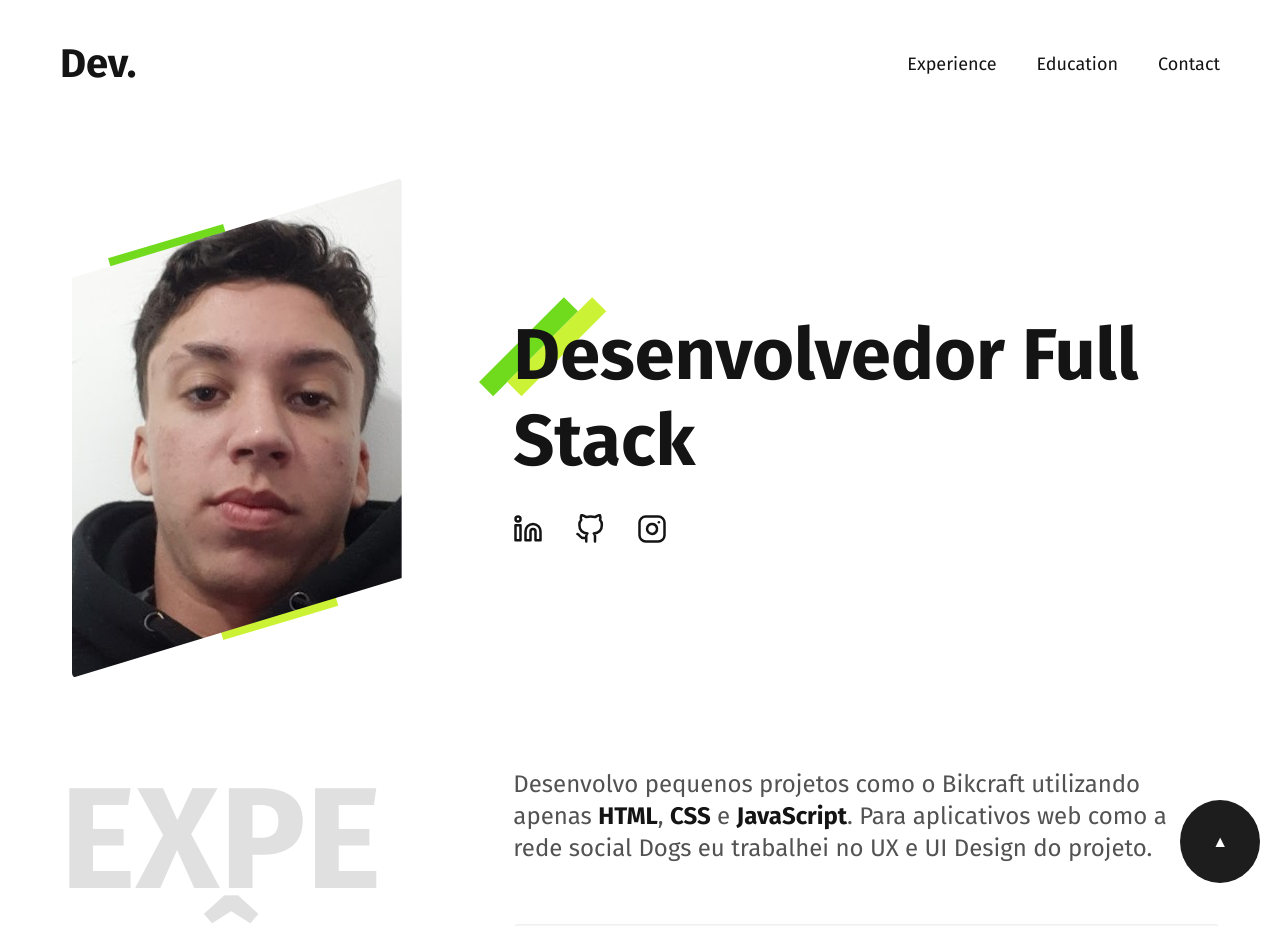
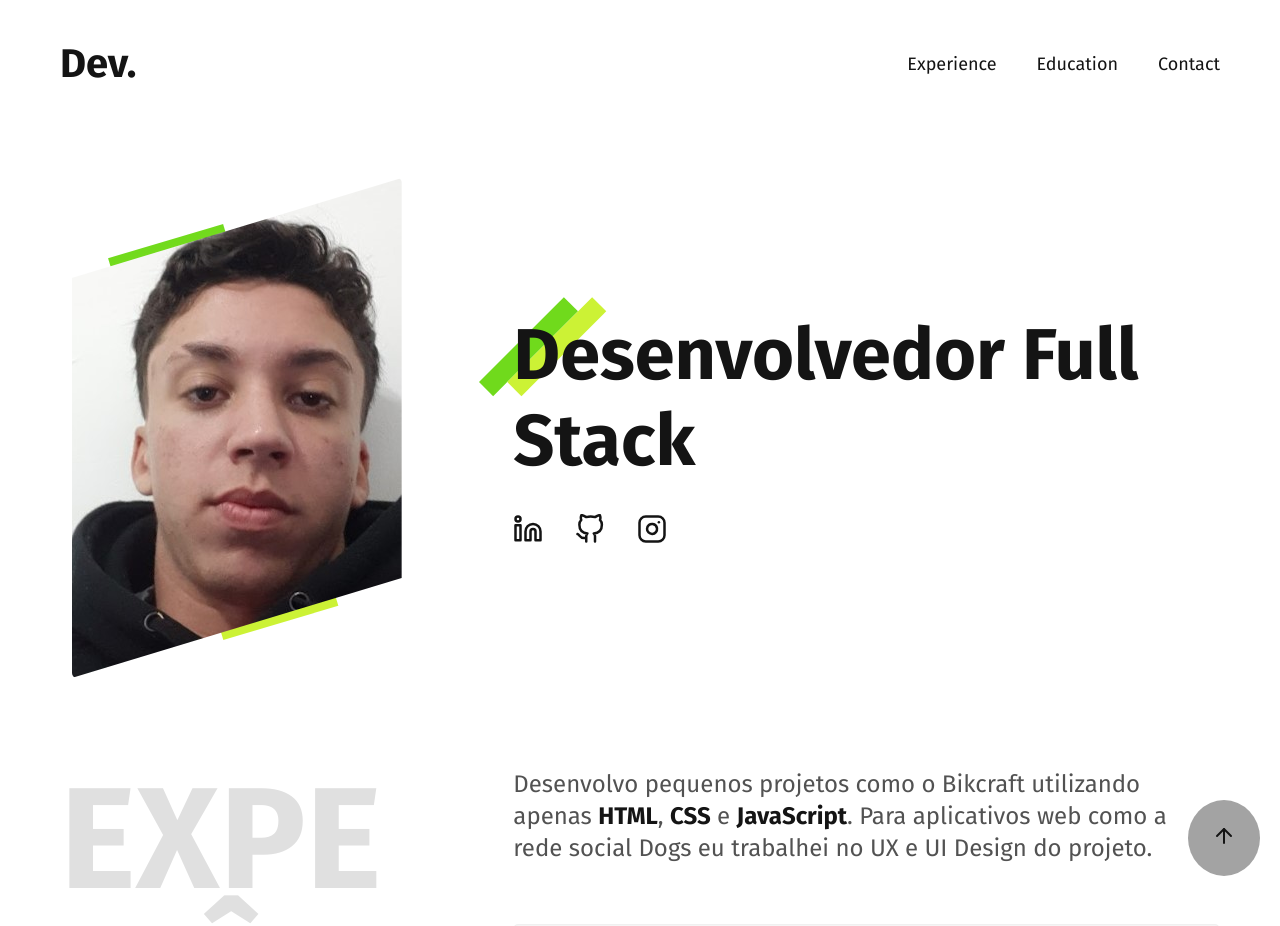
Before and after one commit to gabrielbrandaosales/my-portfolio, a Next.js app: page / in a window 1280 px wide. Shown: the top 926 px of the page. Built offline with nearby package versions, Linux system fonts and the light colour scheme.

Commit message:
feat: done button

```diff
--- a/src/components/Buttons/ScrollToTop/index.tsx
+++ b/src/components/Buttons/ScrollToTop/index.tsx
@@ -1,12 +1,15 @@
-import { useEffect, useState } from 'react';
-import styles from './style.module.scss';
+import { useEffect, useState, useRef } from 'react';
+import { ArrowUp } from 'react-feather';
+import style from './style.module.scss';
 
-const ScrollToTopButton = () => {
+const ScrollToTopButton: React.FC = () => {
+  const scrollToTopRef = useRef<HTMLDivElement>(null);
   const [isVisible, setIsVisible] = useState(false);
 
   const toggleVisibility = () => {
-    if (window.pageYOffset > 300) setIsVisible(true);
-    else setIsVisible(false);
+    if (scrollToTopRef.current) {
+      setIsVisible(scrollToTopRef.current.getBoundingClientRect().top < 0);
+    }
   };
 
   const scrollToTop = () => {
@@ -26,9 +29,10 @@ const ScrollToTopButton = () => {
 
   return (
     <div
-      className={`${styles.button} scroll-to-top ${isVisible ? 'visible' : ''}`}
+      ref={scrollToTopRef}
+      className={`${style.button} ${isVisible ? 'visible' : ''}`}
       onClick={scrollToTop}>
-      &#9650;
+      <ArrowUp size={24} />
     </div>
   );
 };
--- a/src/components/Buttons/ScrollToTop/style.module.scss
+++ b/src/components/Buttons/ScrollToTop/style.module.scss
@@ -2,9 +2,13 @@
   position: fixed;
   right: 20px;
   top: 800px;
-  padding: 2rem;
+  padding: 1.5rem;
+  background: var(--c6);
   border-radius: 50%;
-  background: #1d1d1d;
-  color: white;
   cursor: pointer;
+  transition: 0.3s;
+
+  &:hover {
+    background: var(--c7);
+  }
 }
```
